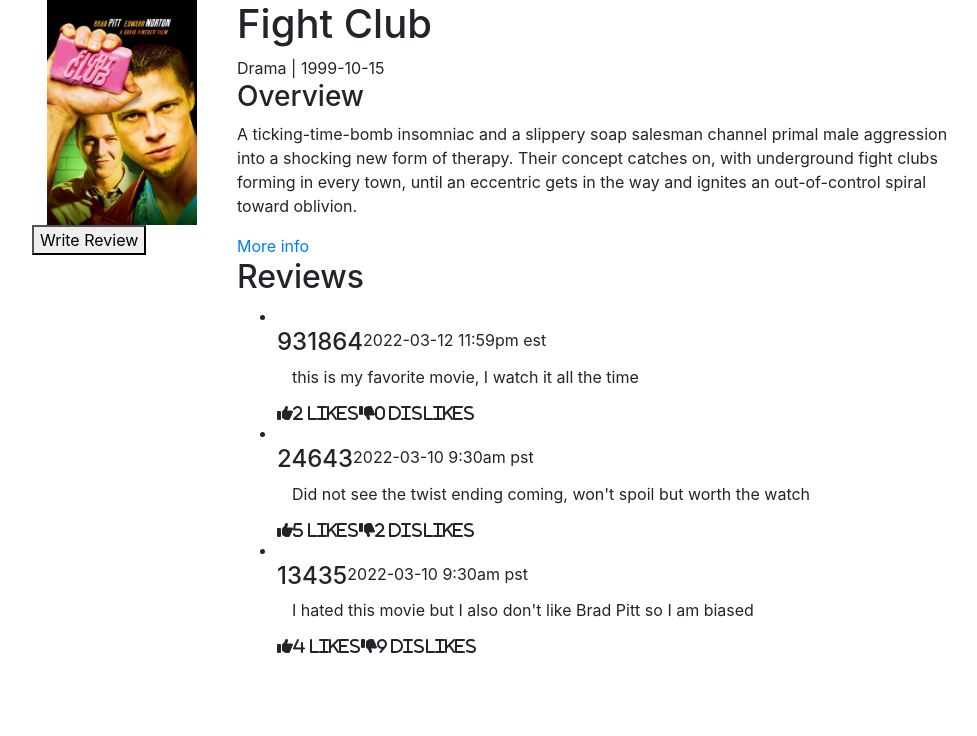
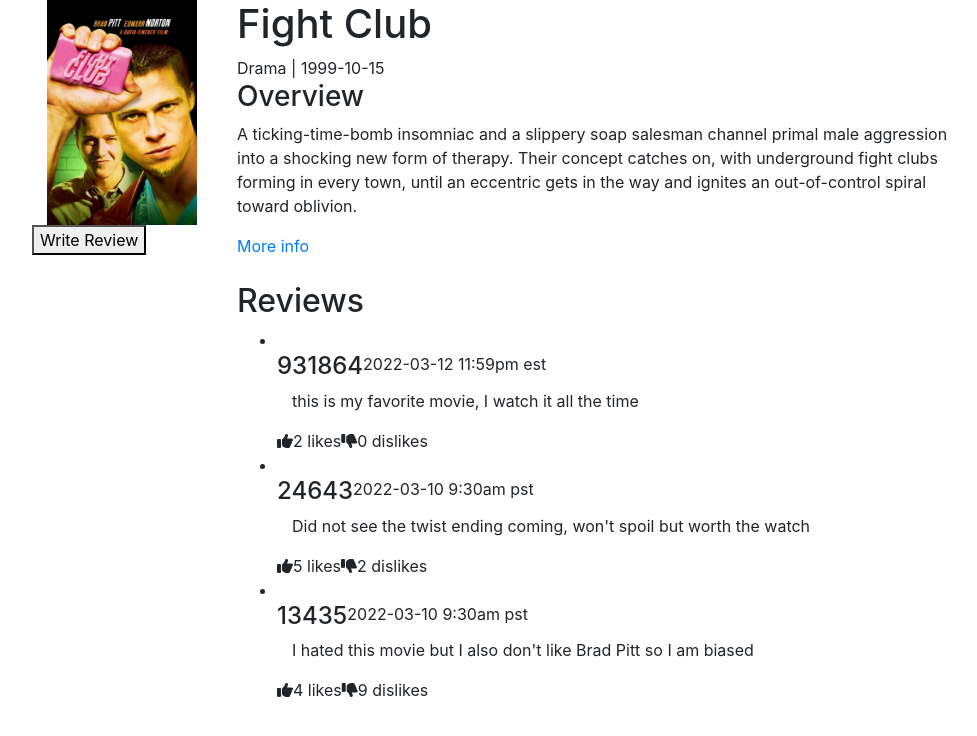
Before and after one commit to Rickofeng223/movie-front, a React (Create React App) app: page / in a window 1280 px wide. Shown: the top 736 px of the page, without its empty margins (38-1015 px from the left). Built offline with nearby package versions, Linux system fonts and the light colour scheme.

Commit message:
stash - review list card wip

```diff
--- a/src/components/movie-page/index.js
+++ b/src/components/movie-page/index.js
@@ -32,7 +32,7 @@
                     <p>{movie.overview}</p>
                     <a href={movie.homepage}>More info</a>
 
-                    <h2>Reviews</h2>
+                    <h2 className="mt-4">Reviews</h2>
                     <ReviewList/>
                 </div>
             </div>
--- a/src/components/review-list/review-list-item.js
+++ b/src/components/review-list/review-list-item.js
@@ -29,8 +29,8 @@
                     <p>{review.content}</p>
 
                     <div className="row">
-                        <i className="fa-solid fa-thumbs-up">{review.likes} likes</i>
-                        <i className="fa-solid fa-thumbs-down">{review.dislikes} dislikes</i>
+                        <span><i className="fa-solid fa-thumbs-up"/>{review.likes} likes</span>
+                        <span><i className="fa-solid fa-thumbs-down"/>{review.dislikes} dislikes</span>
                     </div>
 
                 </div>
```
